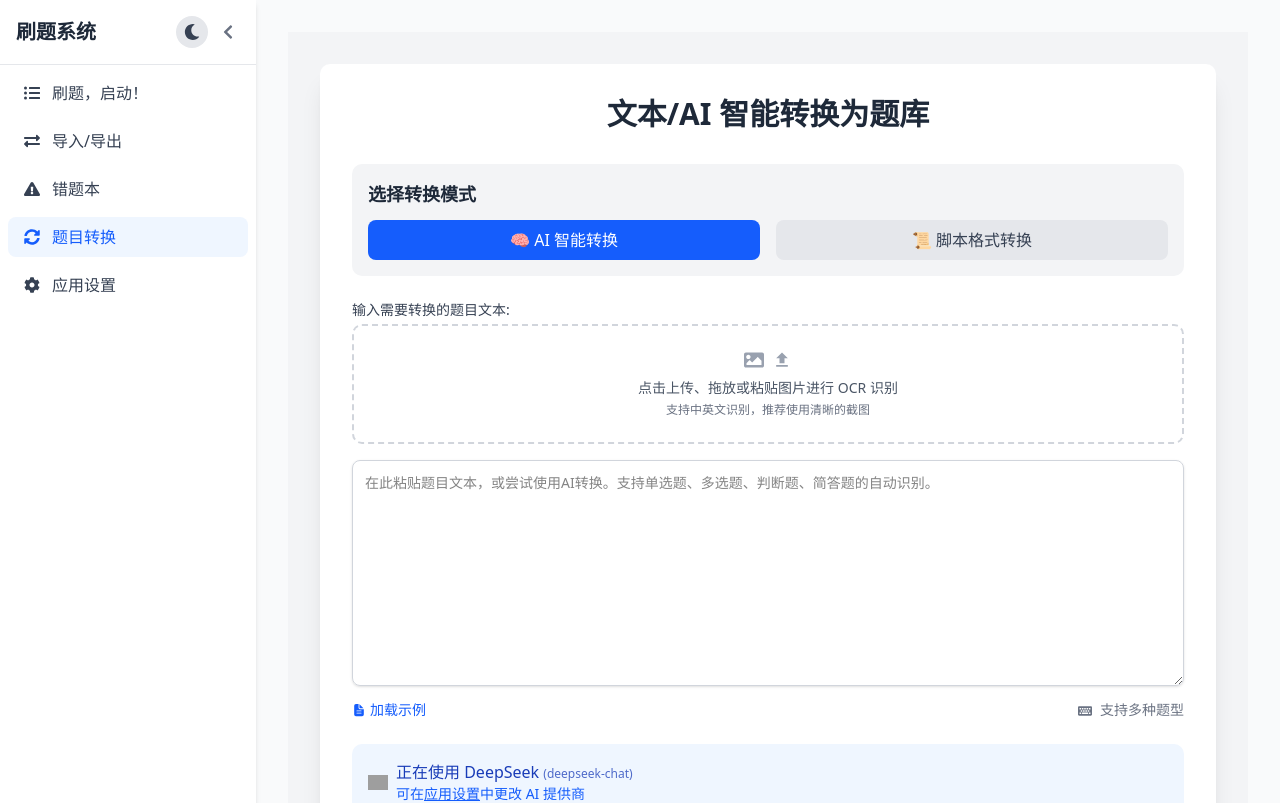
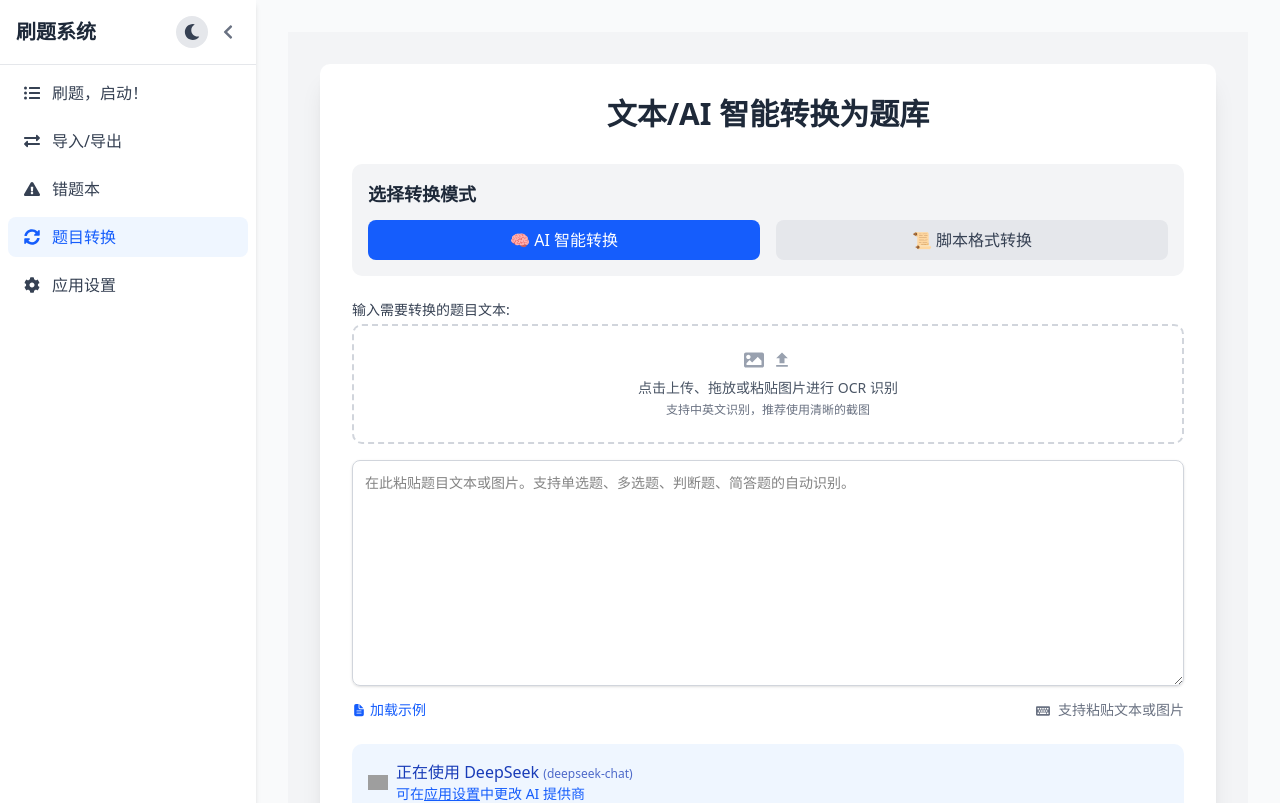
Before and after one commit to KurodaKayn/AHF-QDS-EOE, a Next.js app: page /quiz/convert in a window 1280 px wide. Shown: the top 803 px of the page. Built offline with nearby package versions, Linux system fonts and the light colour scheme; grey boxes are pictures that could not be loaded.

Commit message:
feat: enable pasting images into the text area for OCR processing with loading feedback.

```diff
--- a/src/components/quiz/TextInputArea.tsx
+++ b/src/components/quiz/TextInputArea.tsx
@@ -1,8 +1,10 @@
 "use client";
 
+import { useRef, useState } from "react";
 import { IoDocumentText } from "react-icons/io5";
-import { FaKeyboard } from "react-icons/fa";
+import { FaKeyboard, FaSpinner } from "react-icons/fa";
 import { ImageOCRUpload } from "./ImageOCRUpload";
+import Tesseract from "tesseract.js";
 
 interface TextInputAreaProps {
   value: string;
@@ -18,9 +20,12 @@ export function TextInputArea({
   onChange,
   onLoadExample,
   onOCRError,
-  placeholder = "在此粘贴题目文本，或尝试使用AI转换。支持单选题、多选题、判断题、简答题的自动识别。",
+  placeholder = "在此粘贴题目文本或图片。支持单选题、多选题、判断题、简答题的自动识别。",
   showOCR = true,
 }: TextInputAreaProps) {
+  const [isProcessingPaste, setIsProcessingPaste] = useState(false);
+  const textareaRef = useRef<HTMLTextAreaElement>(null);
+
   const handleOCRText = (text: string) => {
     // 如果已有内容，追加；否则直接设置
     if (value.trim()) {
@@ -28,6 +33,46 @@ export function TextInputArea({
     } else {
       onChange(text);
     }
+  };
+
+  const processImageFromClipboard = async (file: File) => {
+    setIsProcessingPaste(true);
+    try {
+      const result = await Tesseract.recognize(file, "chi_sim+eng");
+      const extractedText = result.data.text.trim();
+      if (extractedText) {
+        handleOCRText(extractedText);
+      } else {
+        onOCRError?.("未能从图片中识别出文字，请确保图片清晰");
+      }
+    } catch (error: any) {
+      console.error("OCR Error:", error);
+      onOCRError?.(error.message || "图片识别失败");
+    } finally {
+      setIsProcessingPaste(false);
+    }
+  };
+
+  const handleTextareaPaste = async (
+    e: React.ClipboardEvent<HTMLTextAreaElement>
+  ) => {
+    if (!showOCR) return;
+
+    const items = e.clipboardData?.items;
+    if (!items) return;
+
+    // 检查是否有图片
+    for (let i = 0; i < items.length; i++) {
+      if (items[i].type.startsWith("image/")) {
+        e.preventDefault(); // 阻止默认的粘贴行为
+        const file = items[i].getAsFile();
+        if (file) {
+          await processImageFromClipboard(file);
+        }
+        return;
+      }
+    }
+    // 如果不是图片，让浏览器处理默认的文本粘贴
   };
 
   return (
@@ -43,14 +88,32 @@ export function TextInputArea({
         <ImageOCRUpload onTextExtracted={handleOCRText} onError={onOCRError} />
       )}
 
+      <div className="relative">
         <textarea
+          ref={textareaRef}
           id="textToConvert"
           rows={10}
           value={value}
           onChange={(e) => onChange(e.target.value)}
-        className="w-full p-3 border border-gray-300 dark:border-gray-600 rounded-md shadow-sm focus:ring-blue-500 focus:border-blue-500 dark:bg-gray-700 dark:text-white text-sm"
+          onPaste={handleTextareaPaste}
+          disabled={isProcessingPaste}
+          className={`w-full p-3 border border-gray-300 dark:border-gray-600 rounded-md shadow-sm focus:ring-blue-500 focus:border-blue-500 dark:bg-gray-700 dark:text-white text-sm ${
+            isProcessingPaste ? "opacity-50 cursor-not-allowed" : ""
+          }`}
           placeholder={placeholder}
         />
+        {isProcessingPaste && (
+          <div className="absolute inset-0 flex items-center justify-center bg-white/50 dark:bg-gray-800/50 rounded-md">
+            <div className="flex flex-col items-center gap-2 bg-white dark:bg-gray-800 p-4 rounded-lg shadow-lg">
+              <FaSpinner className="animate-spin text-blue-600 dark:text-blue-400 text-2xl" />
+              <span className="text-sm text-gray-700 dark:text-gray-300">
+                正在识别图片文字...
+              </span>
+            </div>
+          </div>
+        )}
+      </div>
+
       <div className="mt-2 flex justify-between items-center">
         {onLoadExample && (
           <button
@@ -61,7 +124,7 @@ export function TextInputArea({
           </button>
         )}
         <div className="text-gray-500 dark:text-gray-400 text-sm">
-          <FaKeyboard className="inline mr-1" /> 支持多种题型
+          <FaKeyboard className="inline mr-1" /> 支持粘贴文本或图片
         </div>
       </div>
     </div>
```
Lines whose indentation alone changed are shown as unchanged.
